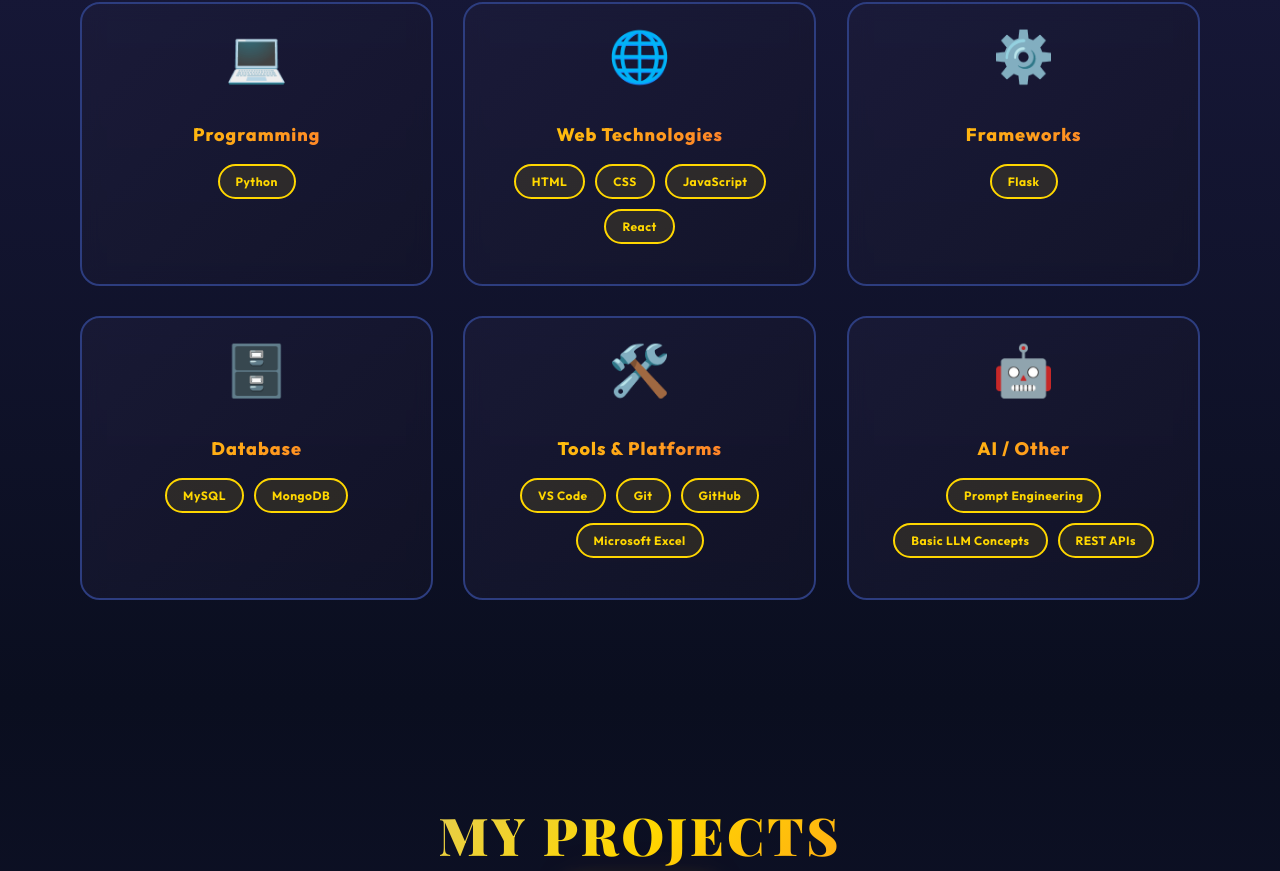
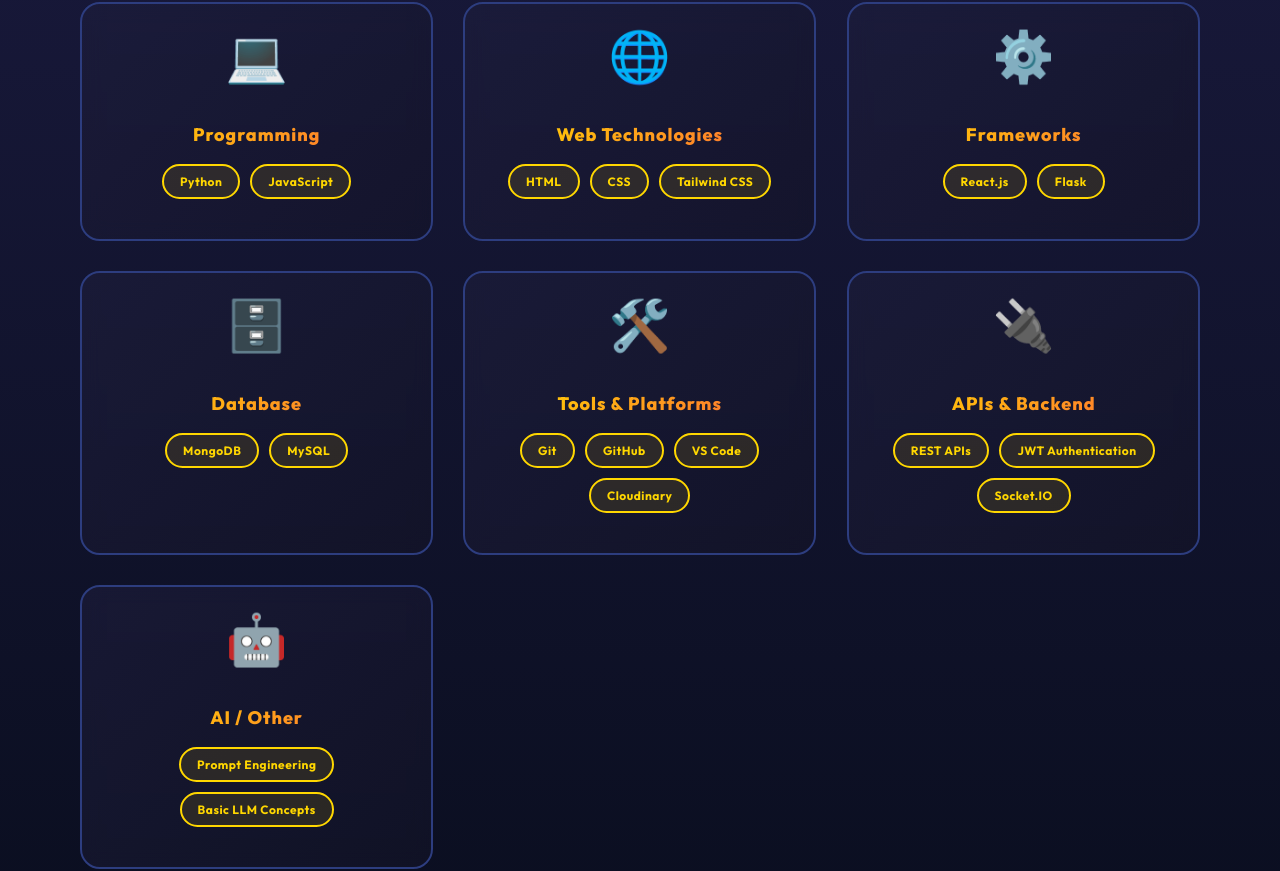
Before and after one commit to Nalantamil/portfolio, a React app: page / in a window 1280 px wide. Shown: the part 2112-2983 px from the top of the page. Built offline with nearby package versions, Linux system fonts and the light colour scheme; the HTML template or start-up script is replaced by a standard one.

Commit message:
Update skills section to match resume and add Cloudinary

```diff
--- a/src/Skills.jsx
+++ b/src/Skills.jsx
@@ -3,32 +3,37 @@
     {
       icon: '💻',
       title: 'Programming',
-      items: ['Python']
+      items: ['Python', 'JavaScript']
     },
     {
       icon: '🌐',
       title: 'Web Technologies',
-      items: ['HTML', 'CSS', 'JavaScript', 'React']
+      items: ['HTML', 'CSS', 'Tailwind CSS']
     },
     {
       icon: '⚙️',
       title: 'Frameworks',
-      items: ['Flask']
+      items: ['React.js', 'Flask']
     },
     {
       icon: '🗄️',
       title: 'Database',
-      items: ['MySQL', 'MongoDB']
+      items: ['MongoDB', 'MySQL']
     },
     {
       icon: '🛠️',
       title: 'Tools & Platforms',
-      items: ['VS Code', 'Git', 'GitHub', 'Microsoft Excel']
+      items: ['Git', 'GitHub', 'VS Code', 'Cloudinary']
+    },
+    {
+      icon: '🔌',
+      title: 'APIs & Backend',
+      items: ['REST APIs', 'JWT Authentication', 'Socket.IO']
     },
     {
       icon: '🤖',
       title: 'AI / Other',
-      items: ['Prompt Engineering', 'Basic LLM Concepts', 'REST APIs']
+      items: ['Prompt Engineering', 'Basic LLM Concepts']
     }
   ]
 
```
